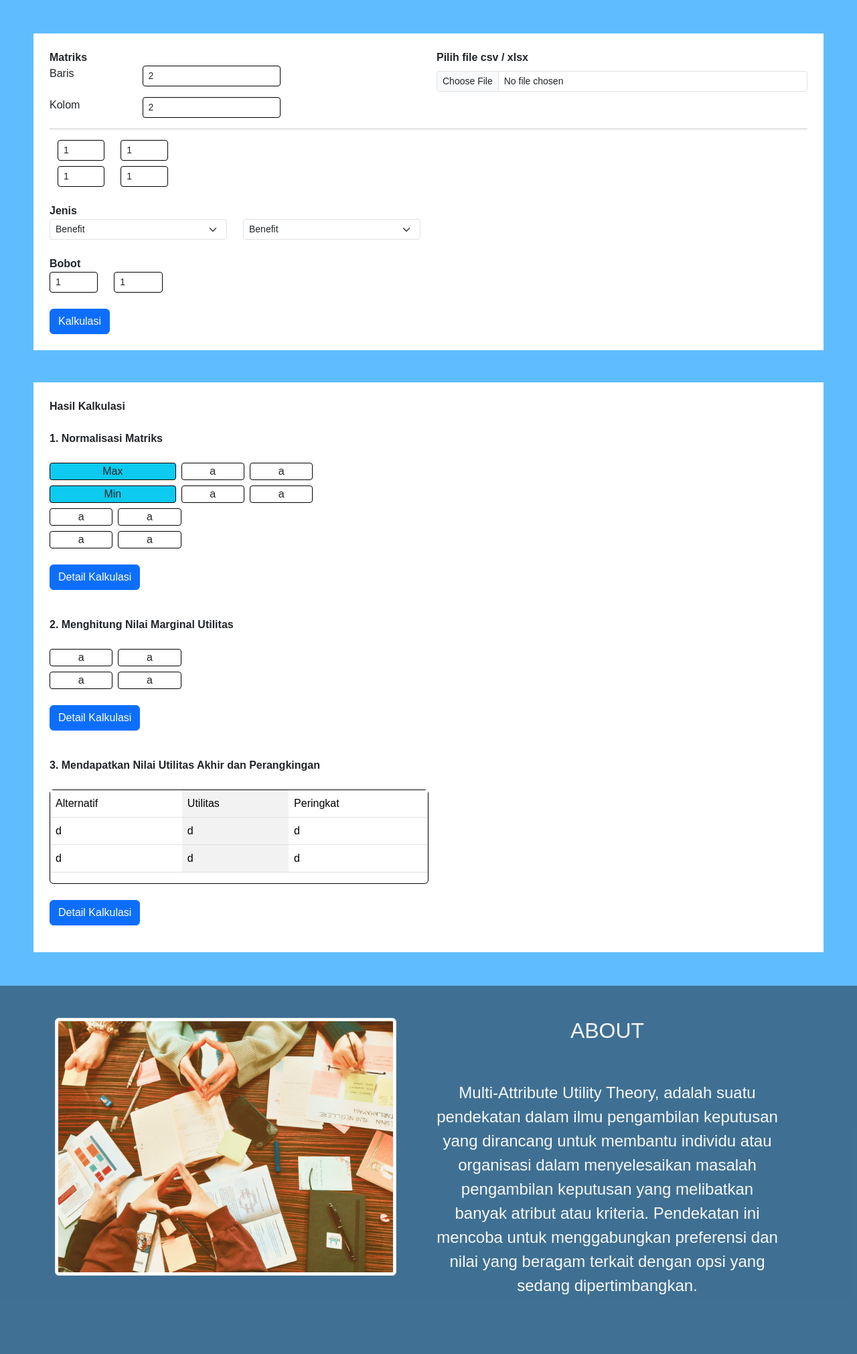
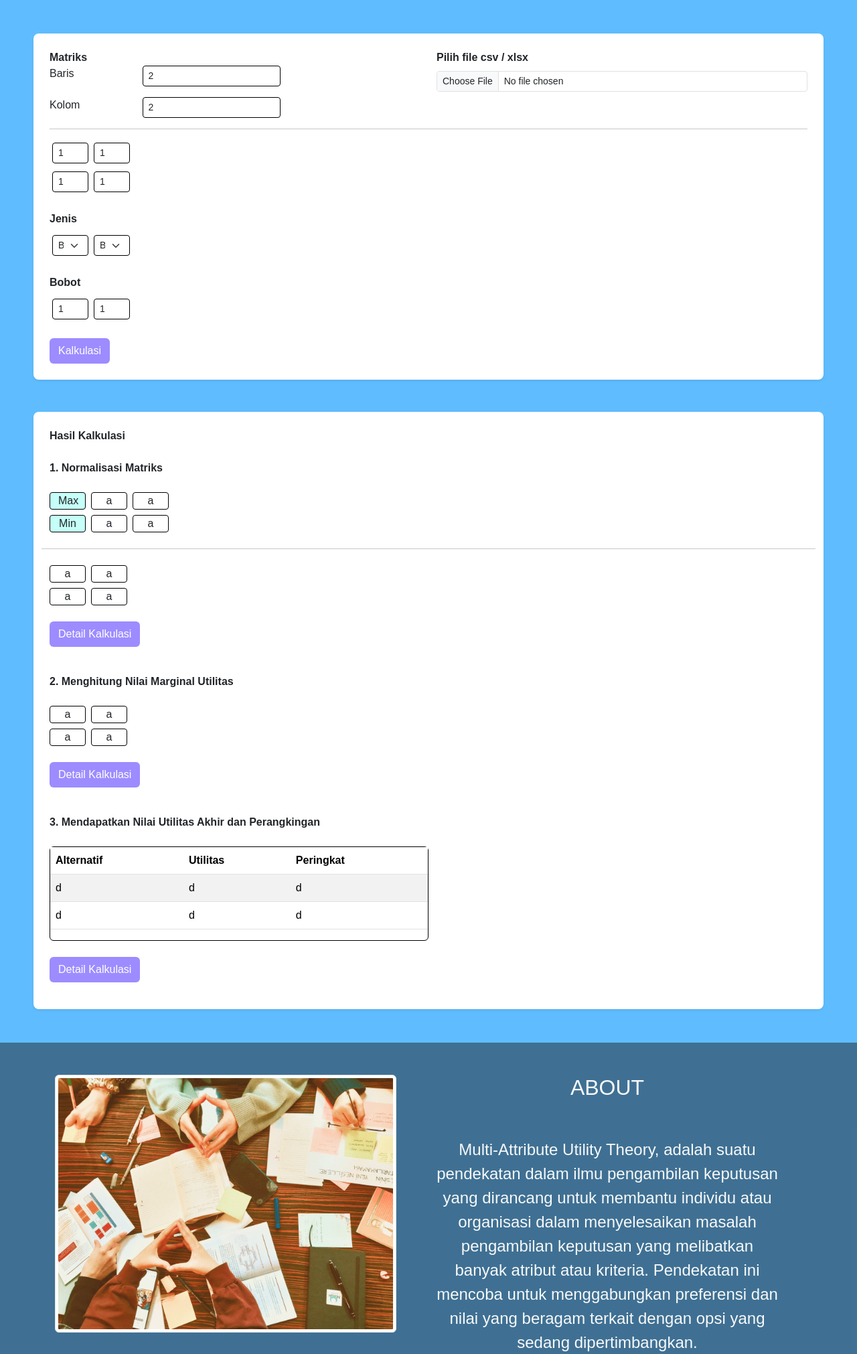
Before and after one commit to Raden616Rizki/Ant-Decision, a Flask app: page / in a window 1280 px wide. Shown: the part 856-2878 px from the top of the page at 67% size. Run offline with Flask 3, Linux system fonts and the light colour scheme; some web fonts are replaced.

Commit message:
Update Halaman Kalkulasi

```diff
--- a/static/css/maut_style.css
+++ b/static/css/maut_style.css
@@ -1,9 +1,25 @@
+.andes-button {
+    color: white;
+    background-color: #7B66FF;
+    opacity: 0.75;
+}
+
+.andes-button:hover {
+    color: white;
+    background-color: #7B66FF;
+    opacity: 1;
+}
+
 .background-gambar{
     background-image: url("../img/background.jpg");
     width: 100%;
     min-height: 100vh;
     margin: 0;
     background-size: 100%;
+}
+
+.custom-tooltip {
+  --bs-tooltip-bg: var(--bs-dark);
 }
 
 .utama{
@@ -79,3 +95,11 @@ body{
 .judul-logo{
     font-family: 'Aclonica', sans-serif;
 }
+
+.small-box {
+    width: 62px;
+}
+
+.super-small-box {
+    width: 54px;
+}
--- a/static/js/maut_script.js
+++ b/static/js/maut_script.js
@@ -1,36 +1,66 @@
+const tooltipTriggerList = document.querySelectorAll('[data-bs-toggle="tooltip"]')
+const tooltipList = [...tooltipTriggerList].map(tooltipTriggerEl => new bootstrap.Tooltip(tooltipTriggerEl))
+
 function change_matrix_shape() {
     var baris = $('#baris').val()
     var kolom = $('#kolom').val()
+
+    if (baris > 64) {
+        baris = 64
+        $('#baris').val(64)
+    } else if (baris < 2) {
+        baris = 2
+        $('#baris').val(2)
+    }
+
+    if (kolom > 18) {
+        kolom = 18
+        $('#kolom').val(18)
+    } else if (kolom < 2) {
+        kolom = 2
+        $('#kolom').val(2)
+    }
 
     $('#initial-matrix').empty();
     $('#initial-type').empty();
     $('#initial-weight').empty();
 
     for (let i = 0; i < baris; i++) {
-        let temp_html = `<div class="row">`
+        let temp_html = `<div class="d-flex">`
         for (let j = 0; j < kolom; j++) {
             temp_html += `
-            <div class="col-1">
-                <input id="x${ i }${ j }" class="form-control form-control-sm p-0.5 border-black" type="number" min="1" value="1" placeholder="" aria-label="value">
+            <div class="p-1 small-box">
+                <input id="x${ i }${ j }" class="form-control form-control-sm border-black" type="number" min="1" value="1" placeholder="" aria-label="value"
+                data-bs-toggle="tooltip" data-bs-placement="bottom"
+                data-bs-custom-class="custom-tooltip"
+                data-bs-title="A${i+1}-C${j+1}">
             </div>
             `
         }
         temp_html += `</div>`
         $('#initial-matrix').append(temp_html);
+
+        $('#initial-matrix [data-bs-toggle="tooltip"]').tooltip();
     }
 
     for (let j = 0; j < kolom; j++) {
         let temp_html_type = `
-        <div class="col-3">
-            <select id="t${j}" class="form-select form-select-sm" aria-label="Small select example">
+        <div class="p-1">
+            <select id="t${j}" class="super-small-box form-select form-select-sm border-black" aria-label="Small select example"
+            data-bs-toggle="tooltip" data-bs-placement="bottom"
+            data-bs-custom-class="custom-tooltip"
+            data-bs-title="C${j+1}">
                 <option selected value="benefit">Benefit</option>
                 <option value="cost">Cost</option>
             </select>
         </div>
         `
         let temp_html_weight = `
-        <div class="col-1 ">
-            <input id="w${j}" class="form-control form-control-sm p-0.5 border-black" type="number" min="1" value="1" placeholder="" aria-label="value">
+        <div class="p-1 small-box">
+            <input id="w${j}" class="form-control form-control-sm border-black" type="number" min="1" value="1" placeholder="" aria-label="value"
+            data-bs-toggle="tooltip" data-bs-placement="bottom"
+            data-bs-custom-class="custom-tooltip"
+            data-bs-title="C${j+1}">
         </div>
         `
 
--- a/templates/index.html
+++ b/templates/index.html
@@ -53,7 +53,7 @@
             </center>
         </div>
         <div class="calculate">
-            <div class="calculate-box p-4">
+            <div class="calculate-box p-4 shadow-sm" style="border-radius: 8px;">
                 <div class="row">
                     <div class="col">
                         <div class="fw-bolder">Matriks</div>
@@ -71,7 +71,7 @@
                                     Kolom
                                 </div>
                                 <div class="col-5">
-                                    <input id="kolom" class="form-control form-control-sm p-0.5 border-black col-2" type="number" max="16" min="2" value="2" onchange="change_matrix_shape()">
+                                    <input id="kolom" class="form-control form-control-sm p-0.5 border-black col-2" type="number" max="18" min="2" value="2" onchange="change_matrix_shape()">
                                 </div>
                             </div>
                         </div>
@@ -85,103 +85,151 @@
                 </div>
                 <hr>
 
-                <div class="row gap-2 justify-content-center text-center"  id="initial-matrix">
-                    <div class="row">
-                        <div class="col-1">
-                            <input id="x00" class="form-control form-control-sm p-0.5 border-black" type="number" min="1" value="1" placeholder=""
-                                aria-label="value">
+                <div class="row gap-1 justify-content-center text-center" id="initial-matrix">
+                    <div class="d-flex">
+                        <div class="p-1 small-box">
+                            <input id="x00" class="form-control form-control-sm border-black" type="number" min="1" value="1" placeholder="" aria-label="value"
+                            data-bs-toggle="tooltip" data-bs-placement="bottom"
+                            data-bs-custom-class="custom-tooltip"
+                            data-bs-title="A1-C1">
                         </div>
-                        <div class="col-1">
-                            <input id="x00" class="form-control form-control-sm p-0.5 border-black" type="number" min="1" value="1" placeholder="" aria-label="value">
+                        <div class="p-1 small-box">
+                            <input id="x01" class="form-control form-control-sm border-black" type="number" min="1" value="1" placeholder="" aria-label="value"
+                            data-bs-toggle="tooltip" data-bs-placement="bottom"
+                            data-bs-custom-class="custom-tooltip"
+                            data-bs-title="A1-C2">
                         </div>
                     </div>
-                    <div class="row">
-                        <div class="col-1">
-                            <input id="x10" class="form-control form-control-sm p-0.5 border-black" type="number" min="1" value="1" placeholder="" aria-label="value">
+                    <div class="d-flex">
+                        <div class="p-1 small-box">
+                            <input id="x10" class="form-control form-control-sm border-black" type="number" min="1" value="1" placeholder="" aria-label="value"
+                            data-bs-toggle="tooltip" data-bs-placement="bottom"
+                            data-bs-custom-class="custom-tooltip"
+                            data-bs-title="A2-C1">
                         </div>
-                        <div class="col-1">
-                            <input id="x11" class="form-control form-control-sm p-0.5 border-black" type="number" min="1" value="1" placeholder="" aria-label="value">
+                        <div class="p-1 small-box">
+                            <input id="x11" class="form-control form-control-sm border-black" type="number" min="1" value="1" placeholder="" aria-label="value"
+                            data-bs-toggle="tooltip" data-bs-placement="bottom"
+                            data-bs-custom-class="custom-tooltip"
+                            data-bs-title="A2-C2">
                         </div>
                     </div>
                 </div>
                 <br>
-                <div class="fw-bolder">Jenis</div>
-                <div class="row" id="initial-type">
-                    <div class="col-3">
-                        <select id="t0" class="form-select form-select-sm" aria-label="Small select example">
+                <div class="fw-bolder mb-2">Jenis</div>
+                <div class="d-flex" id="initial-type">
+                    <div class="p-1">
+                        <select id="t0" class="super-small-box form-select form-select-sm border-black" aria-label="Small select example"
+                            data-bs-toggle="tooltip" data-bs-placement="bottom"
+                            data-bs-custom-class="custom-tooltip"
+                            data-bs-title="C1">
                             <option selected value="benefit">Benefit</option>
                             <option value="cost">Cost</option>
                         </select>
                     </div>
-                    <div class="col-3">
-                        <select id="t1" class="form-select form-select-sm" aria-label="Small select example">
+                    <div class="p-1">
+                        <select id="t1" class="super-small-box form-select form-select-sm border-black" aria-label="Small select example"
+                            data-bs-toggle="tooltip" data-bs-placement="bottom"
+                            data-bs-custom-class="custom-tooltip"
+                            data-bs-title="C2">
                             <option selected value="benefit">Benefit</option>
                             <option value="cost">Cost</option>
                         </select>
                     </div>
                 </div>
                 <br>
-                <div class="fw-bolder">Bobot</div>
-                <div class="row" id="initial-weight">
-                    <div class="col-1 ">
-                        <input id="w0" class="form-control form-control-sm p-0.5 border-black" type="number" min="1" value="1" placeholder="" aria-label="value">
+                <div class="fw-bolder mb-2">Bobot</div>
+                <div class="d-flex" id="initial-weight">
+                    <div class="p-1 small-box">
+                        <input id="w0" class="form-control form-control-sm border-black" type="number" min="1" value="1" placeholder="" aria-label="value"
+                        data-bs-toggle="tooltip" data-bs-placement="bottom"
+                        data-bs-custom-class="custom-tooltip"
+                        data-bs-title="C1">
                     </div>
-                    <div class="col-1">
-                        <input id="w1" class="form-control form-control-sm p-0.5 border-black" type="number" min="1" value="1" placeholder="" aria-label="value">
+                    <div class="p-1 small-box">
+                        <input id="w1" class="form-control form-control-sm border-black" type="number" min="1" value="1" placeholder="" aria-label="value"
+                        data-bs-toggle="tooltip" data-bs-placement="bottom"
+                        data-bs-custom-class="custom-tooltip"
+                        data-bs-title="C2">
                     </div>
                 </div>
                 <br>
-                <button type="button" class="btn btn-primary">Kalkulasi</button>
+                <button type="button" class="btn andes-button">Kalkulasi</button>
             </div>
-            <div class="calculate-box mt-5 p-4">
+            <div class="calculate-box mt-5 p-4 shadow-sm" style="border-radius: 8px;">
                 <div class="fw-bolder">Hasil Kalkulasi</div>
                 <br>
                 <div class="fw-bolder">1. Normalisasi Matriks</div>
                 <br>
                 <div class="row gap-2 justify-content-center text-center">
                     <div class="row gap-2">
-                        <div class="col-2 border bg-info border-black rounded-1">
+                        <div class="col-2 borderborder-black rounded-1 super-small-box" style="background-color: #C5FFF8; border:solid black; border-width: 1px;">
                             Max
                         </div>
-                        <div class="col-1 border border-black rounded-1">
+                        <div class="col-1 border border-black rounded-1 super-small-box"
+                        data-bs-toggle="tooltip" data-bs-placement="bottom"
+                        data-bs-custom-class="custom-tooltip"
+                        data-bs-title="Max-C1">
                             a
                         </div>
-                        <div class="col-1 border border-black rounded-1">
+                        <div class="col-1 border border-black rounded-1 super-small-box"
+                        data-bs-toggle="tooltip" data-bs-placement="bottom"
+                        data-bs-custom-class="custom-tooltip"
+                        data-bs-title="Max-C2">
+                            a
+                        </div>
+                    </div>
+                    <div class="row gap-2 mb-3">
+                        <div class="col-2 borderborder-black rounded-1 super-small-box" style="background-color: #C5FFF8; border:solid black; border-width: 1px;">
+                            Min
+                        </div>
+
+                        <div class="col-1 border border-black rounded-1 super-small-box"
+                        data-bs-toggle="tooltip" data-bs-placement="bottom"
+                        data-bs-custom-class="custom-tooltip"
+                        data-bs-title="Min-C1">
+                            a
+                        </div>
+                        <div class="col-1 border border-black rounded-1 super-small-box"
+                        data-bs-toggle="tooltip" data-bs-placement="bottom"
+                        data-bs-custom-class="custom-tooltip"
+                        data-bs-title="Min-C2">
+                            a
+                        </div>
+                    </div>
+                    <hr>
+                    <div class="row gap-2">
+                        <div class="col-1 border border-black rounded-1 super-small-box"
+                        data-bs-toggle="tooltip" data-bs-placement="bottom"
+                            data-bs-custom-class="custom-tooltip"
+                            data-bs-title="A1-C1">
+                            a
+                        </div>
+                        <div class="col-1 border border-black rounded-1 super-small-box"
+                        data-bs-toggle="tooltip" data-bs-placement="bottom"
+                            data-bs-custom-class="custom-tooltip"
+                            data-bs-title="A1-C2">
                             a
                         </div>
                     </div>
                     <div class="row gap-2">
-                        <div class="col-2 border  border-black bg-info rounded-1">
-                            Min
-                        </div>
-
-                        <div class="col-1 border border-black rounded-1">
+                        <div class="col-1 border border-black rounded-1 super-small-box"
+                        data-bs-toggle="tooltip" data-bs-placement="bottom"
+                            data-bs-custom-class="custom-tooltip"
+                            data-bs-title="A2-C1">
                             a
                         </div>
-                        <div class="col-1 border border-black rounded-1">
-                            a
-                        </div>
-                    </div>
-                    <div class="row gap-2">
-                        <div class="col-1 border border-black rounded-1">
-                            a
-                        </div>
-                        <div class="col-1 border border-black rounded-1">
-                            a
-                        </div>
-                    </div>
-                    <div class="row gap-2">
-                        <div class="col-1 border border-black rounded-1">
-                            a
-                        </div>
-                        <div class="col-1 border border-black rounded-1">
+                        <div class="col-1 border border-black rounded-1 super-small-box"
+                        data-bs-toggle="tooltip" data-bs-placement="bottom"
+                            data-bs-custom-class="custom-tooltip"
+                            data-bs-title="A2-C2">
                             a
                         </div>
                     </div>
                 </div>
                 <br>
                 <p class="d-inline-flex gap-1">
-                    <button type="button" class="btn btn-primary" data-bs-toggle="collapse" data-bs-target="#collapseExample"
+                    <button type="button" class="btn andes-button" data-bs-toggle="collapse" data-bs-target="#collapseExample"
                         aria-expanded="false" aria-controls="collapseExample">Detail Kalkulasi</button>
                 </p>
                 <div class="collapse" id="collapseExample">
@@ -196,25 +244,37 @@
                 <br>
                 <div class="row gap-2 justify-content-center text-center">
                     <div class="row gap-2">
-                        <div class="col-1 border border-black rounded-1">
+                        <div class="col-1 border border-black rounded-1 super-small-box"
+                        data-bs-toggle="tooltip" data-bs-placement="bottom"
+                            data-bs-custom-class="custom-tooltip"
+                            data-bs-title="A1-C1">
                             a
                         </div>
-                        <div class="col-1 border border-black rounded-1">
+                        <div class="col-1 border border-black rounded-1 super-small-box"
+                        data-bs-toggle="tooltip" data-bs-placement="bottom"
+                            data-bs-custom-class="custom-tooltip"
+                            data-bs-title="A1-C2">
                             a
                         </div>
                     </div>
                     <div class="row gap-2">
-                        <div class="col-1 border border-black rounded-1">
+                        <div class="col-1 border border-black rounded-1 super-small-box"
+                        data-bs-toggle="tooltip" data-bs-placement="bottom"
+                            data-bs-custom-class="custom-tooltip"
+                            data-bs-title="A2-C1">
                             a
                         </div>
-                        <div class="col-1 border border-black rounded-1">
+                        <div class="col-1 border border-black rounded-1 super-small-box"
+                        data-bs-toggle="tooltip" data-bs-placement="bottom"
+                            data-bs-custom-class="custom-tooltip"
+                            data-bs-title="A2-C2">
                             a
                         </div>
                     </div>
                 </div>
                 <br>
                 <p class="d-inline-flex gap-1">
-                    <button type="button" class="btn btn-primary" data-bs-toggle="collapse" data-bs-target="#collapseExample"
+                    <button type="button" class="btn andes-button" data-bs-toggle="collapse" data-bs-target="#collapseExample"
                         aria-expanded="false" aria-controls="collapseExample">Detail Kalkulasi</button>
                 </p>
                 <div class="collapse" id="collapseExample">
@@ -228,9 +288,20 @@
                 <div class="fw-bolder">3. Mendapatkan Nilai Utilitas Akhir dan Perangkingan</div>
                 <br>
                 <div class="col-6 border border-black rounded-2">
-                    <table class="table table-striped-columns">
+                    <style>
+                        .table-striped thead {
+                            background-color: #5FBDFF;
+                        }
+                        .table-striped tbody tr:nth-child(odd) {
+                            background-color: rgba(95, 189, 255, 0.25);
+                        }
+                        .table-striped tbody tr:nth-child(even) {
+                            background-color: rgba(95, 189, 255, 0.5);
+                        }
+                    </style>
+                    <table class="table table-striped">
                         <thead>
-                            <tr>
+                            <tr style="font-weight: bold;">
                                 <td>Alternatif</td>
                                 <td>Utilitas</td>
                                 <td>Peringkat</td>
@@ -249,10 +320,11 @@
                             </tr>
                         </tbody>
                     </table>
+
                 </div>
                 <br>
                 <p class="d-inline-flex gap-1">
-                    <button type="button" class="btn btn-primary" data-bs-toggle="collapse" data-bs-target="#collapseExample"
+                    <button type="button" class="btn andes-button" data-bs-toggle="collapse" data-bs-target="#collapseExample"
                         aria-expanded="false" aria-controls="collapseExample">Detail Kalkulasi</button>
                 </p>
                 <div class="collapse" id="collapseExample">
```
